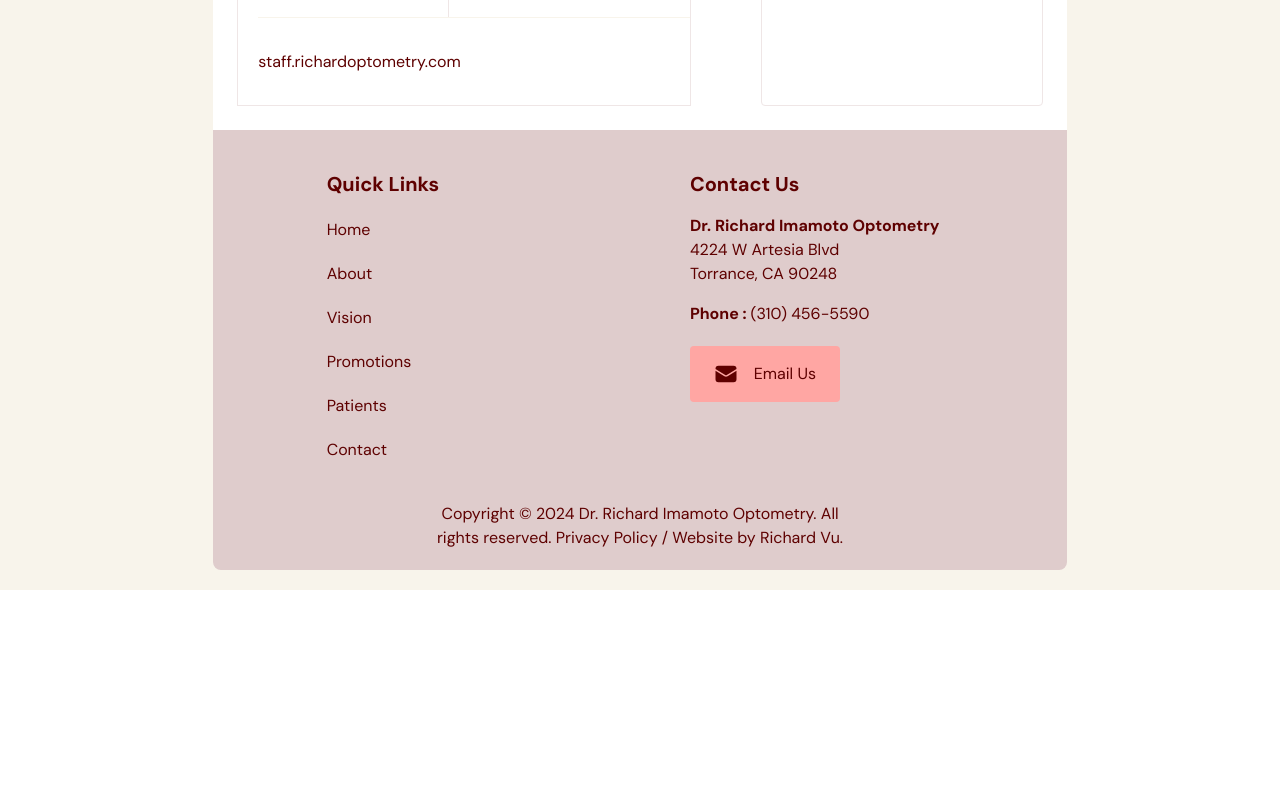
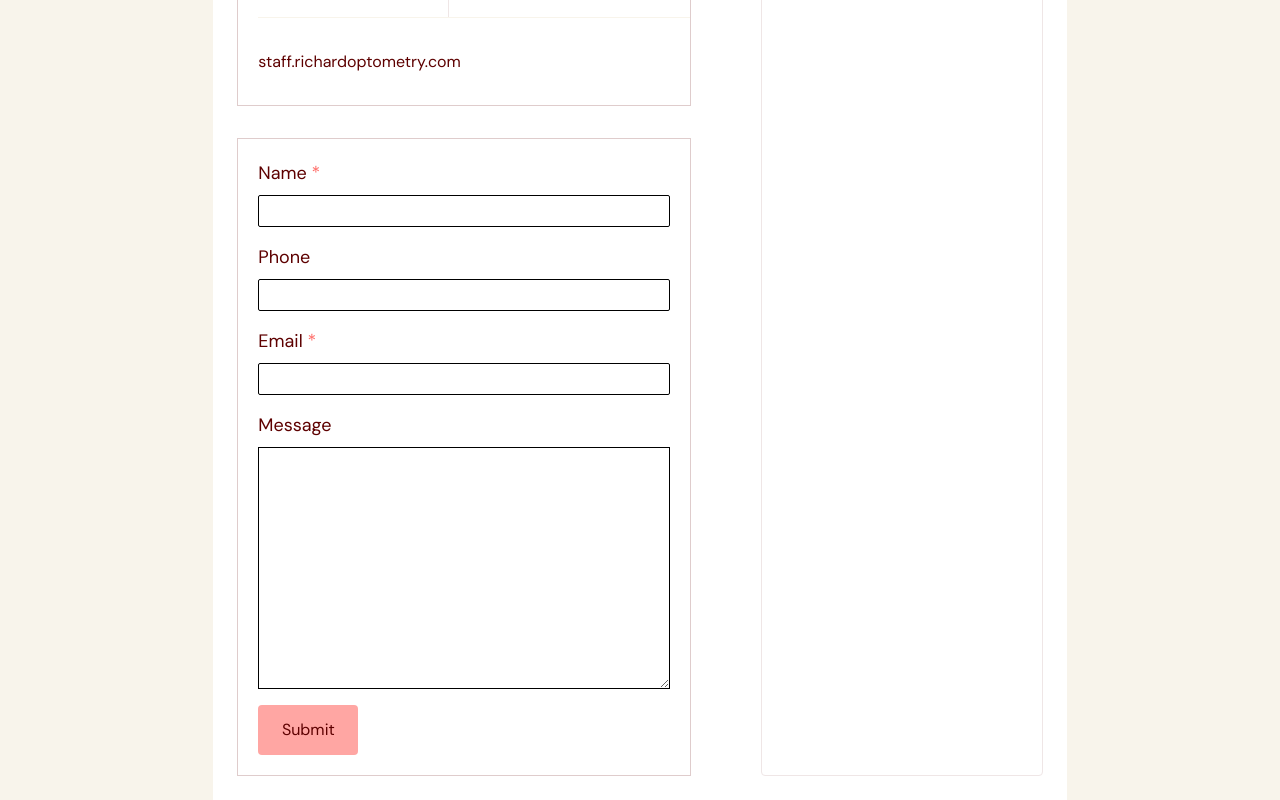
Before and after one commit to richardbvu/optometry, a React (Vite) app: page /contact in a window 1280 px wide. Shown: the part 600-1400 px from the top of the page. Before the commit the page ends 1190 px from the top, so only its background shows below. Built offline with nearby package versions, Linux system fonts and the light colour scheme.

Commit message:
contact info and contact form

```diff
--- a/src/scenes/contact/index.tsx
+++ b/src/scenes/contact/index.tsx
@@ -1,9 +1,13 @@
-import { Link, NavLink } from "react-router-dom";
+import { useNavigate } from "react-router-dom";
 import RequestAppointment from "../../shared/requestAppointment";
-import InsuranceOptions from "../../assets/InsuranceOptions.png";
 
 type Props = {};
 const Contact = (props: Props) => {
+  const navigate = useNavigate();
+  const handleSubmit = (e: { preventDefault: () => void }) => {
+    e.preventDefault();
+    navigate("/");
+  };
   return (
     <section>
       <div className="w-full bg-gray-20">
@@ -16,8 +20,9 @@ const Contact = (props: Props) => {
               to request additional information about our services. We look
               forward to hearing from you.
             </p>
-            <div>
-              <div className="grid grid-rows-3 border-[1px] border-gray-50">
+            {/* CONTACT INFORMATION */}
+            <div className="mb-5">
+              <div className="grid grid-rows-3 border-[1px] border-gray-100">
                 <div className="flex items-center border-b-[1px] border-gray-50 p-5">
                   Dr. Richard Imamoto Optometry
                 </div>
@@ -42,6 +47,60 @@ const Contact = (props: Props) => {
                 </div>
               </div>
             </div>
+            {/* FORM */}
+            <div className="border-[1px] border-gray-100 p-5">
+              <form action="" onSubmit={handleSubmit}>
+                <div className="mb-4 flex flex-col">
+                  <label htmlFor="name" className="font-2xl mb-2 text-lg">
+                    Name <span className="text-primary-500">*</span>
+                  </label>
+                  <input
+                    required
+                    id="name"
+                    type="text"
+                    className="h-8 rounded-sm border-[1px] border-black pl-1"
+                  />
+                </div>
+                <div className="mb-4 flex flex-col">
+                  <label htmlFor="phone" className="font-2xl mb-2 text-lg">
+                    Phone
+                  </label>
+                  <input
+                    id="phone"
+                    type="tel"
+                    className="h-8 rounded-sm border-[1px] border-black pl-1"
+                  />
+                </div>
+                <div className="mb-4 flex flex-col">
+                  <label htmlFor="email" className="font-2xl mb-2 text-lg">
+                    Email <span className="text-primary-500">*</span>
+                  </label>
+                  <input
+                    required
+                    id="email"
+                    type="email"
+                    className="h-8 rounded-sm border-[1px] border-black pl-1"
+                  />
+                </div>
+                <div className="mb-4 flex flex-col">
+                  <label htmlFor="message" className="font-2xl mb-2 text-lg">
+                    Message
+                  </label>
+                  <textarea
+                    name=""
+                    id="message"
+                    rows={10}
+                    className="w-full border-[1px] border-black pl-1"
+                  ></textarea>
+                </div>
+                <button
+                  type="submit"
+                  className="h-[50px] w-[100px] rounded bg-primary-300 text-center"
+                >
+                  Submit
+                </button>
+              </form>
+            </div>
           </div>
           {/* RIGHT SIDE BAR */}
           <div className="flex basis-1/5 flex-col rounded border-[1px] border-gray-50 p-10 md:ml-5">
```
